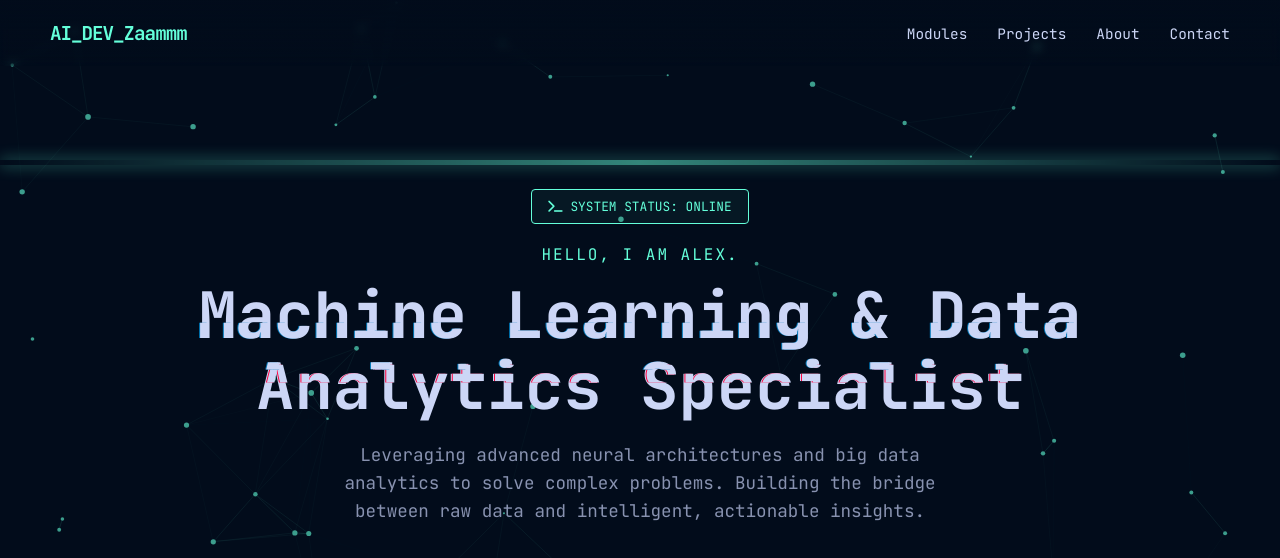
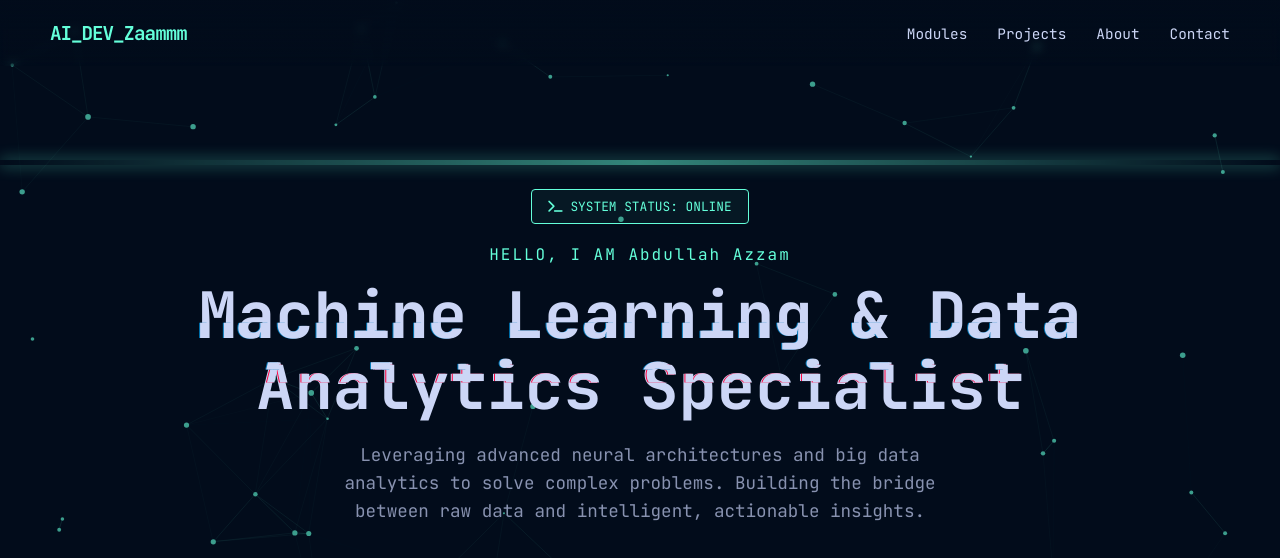
Before and after one commit to Zaammm16/Portofolio, a plain HTML site: page index.html in a window 1280 px wide. Shown: the top 558 px of the page. Drawn offline with Linux system fonts and the light colour scheme.

Commit message:
Update hero subtitle to include full name

```diff
--- a/index.html
+++ b/index.html
@@ -36,7 +36,7 @@
                 <i class="fas fa-terminal"></i> SYSTEM STATUS: ONLINE
             </div>
 
-            <p class="hero-subtitle">HELLO, I AM ALEX.</p>
+            <p class="hero-subtitle">HELLO, I AM Abdullah Azzam</p>
 
             <div class="glitch-wrapper">
                 <h1 class="glitch" data-text="Machine Learning & Data Analytics Specialist">
```
